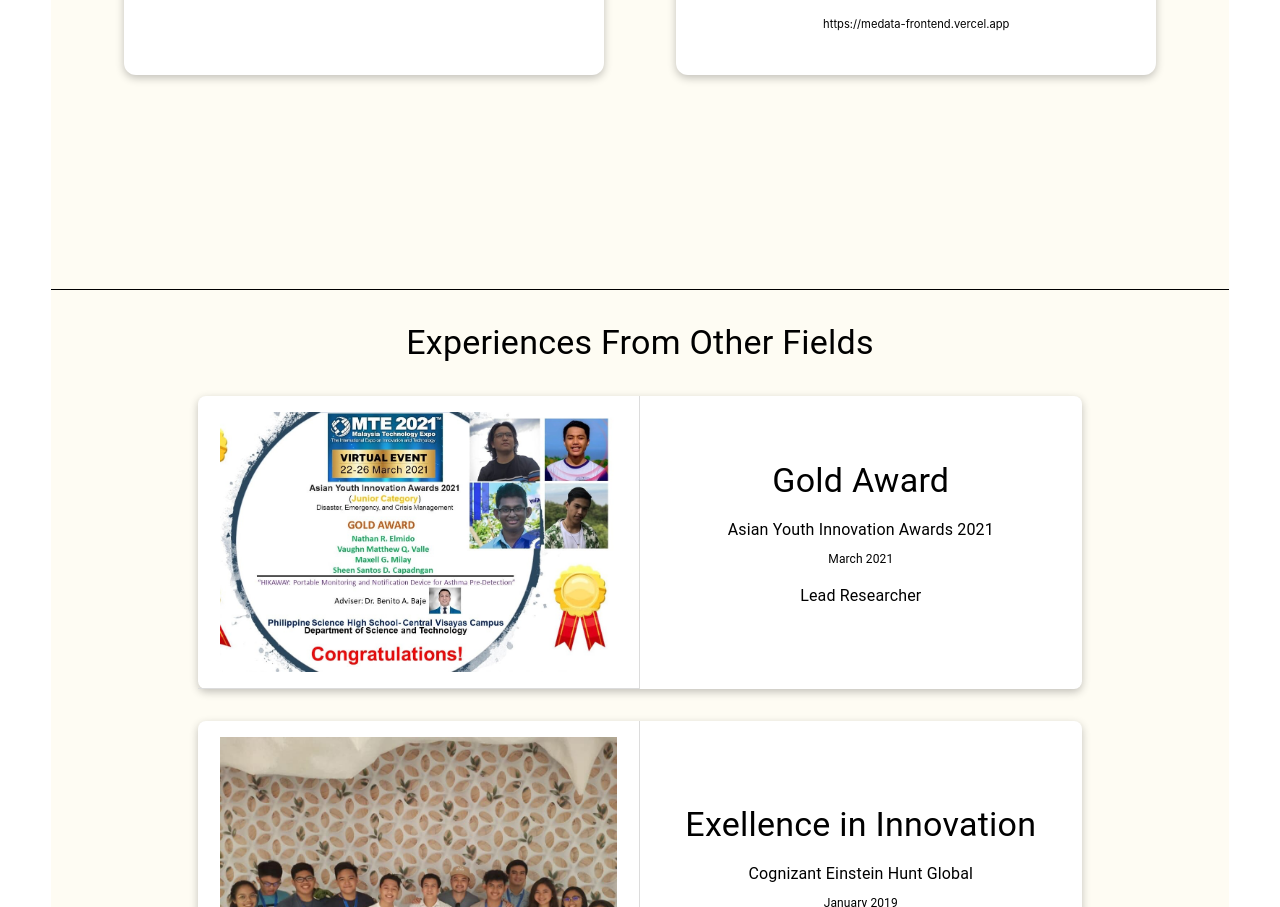
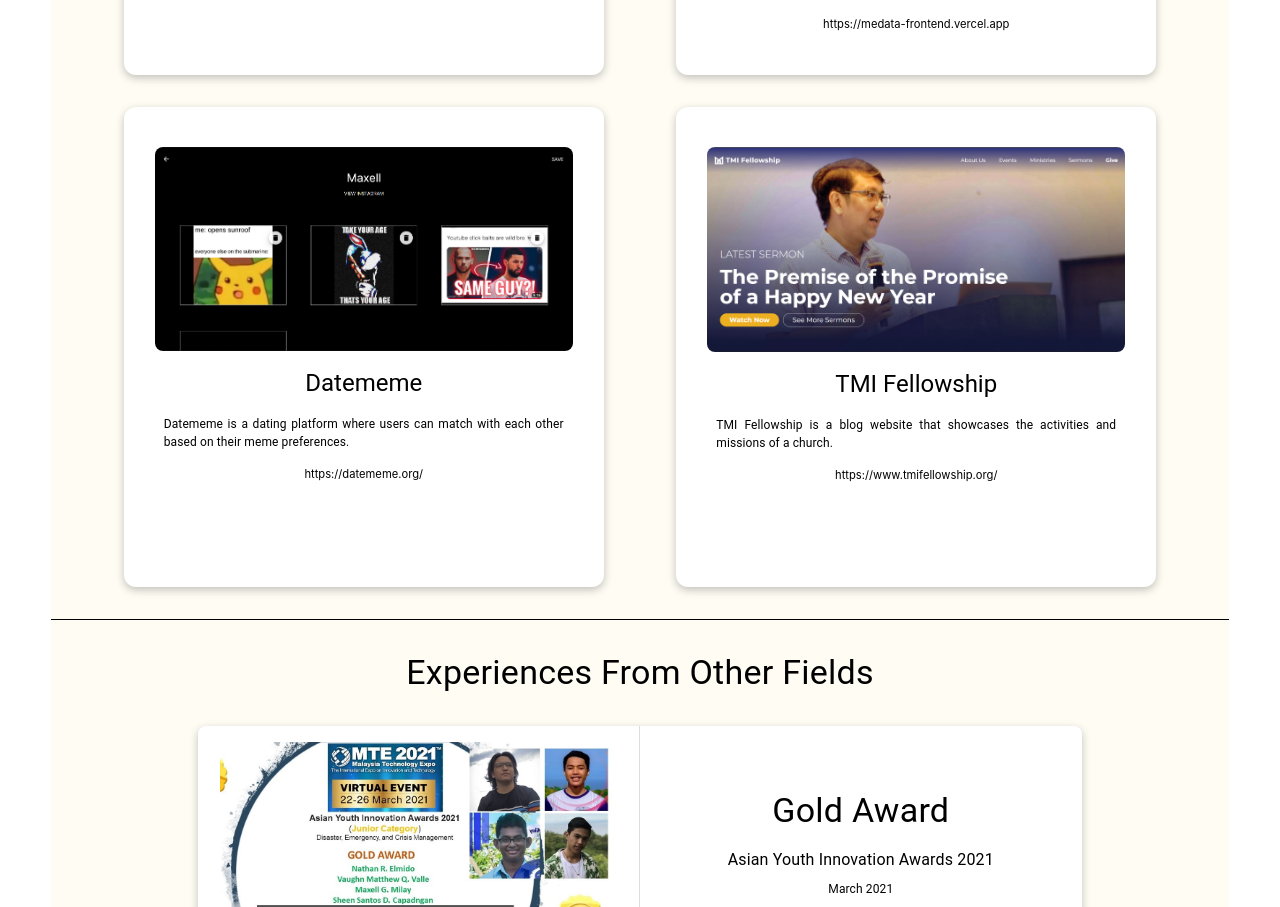
Before and after one commit to maxellmilay/personal-website, a Next.js app: page / in a window 1280 px wide. Shown: the part 2113-3020 px from the top of the page. Built offline with nearby package versions, Linux system fonts and the light colour scheme.

Commit message:
[UI][Maxell] added new projects to portfolio

```diff
--- a/constants/projectInfo.ts
+++ b/constants/projectInfo.ts
@@ -1,5 +1,7 @@
 import concordImage from '../images/project/concord.png';
 import medataImage from '../images/project/medata.png';
+import datememeImage from '../images/project/datememe.png';
+import tmiImage from '../images/project/tmi.png';
 
 const projectList = [
   {
@@ -16,6 +18,20 @@
     photoURL: medataImage,
     link: 'https://medata-frontend.vercel.app',
   },
+  {
+    name: 'Datememe',
+    description:
+      'Datememe is a dating platform where users can match with each other based on their meme preferences.',
+    photoURL: datememeImage,
+    link: 'https://datememe.org/',
+  },
+  {
+    name: 'TMI Fellowship',
+    description:
+      'TMI Fellowship is a blog website that showcases the activities and missions of a church.',
+    photoURL: tmiImage,
+    link: 'https://www.tmifellowship.org/',
+  },
 ];
 
 export default projectList;
```
Also changed, not shown: images/project/datememe.png (added), images/project/tmi.png (added).
